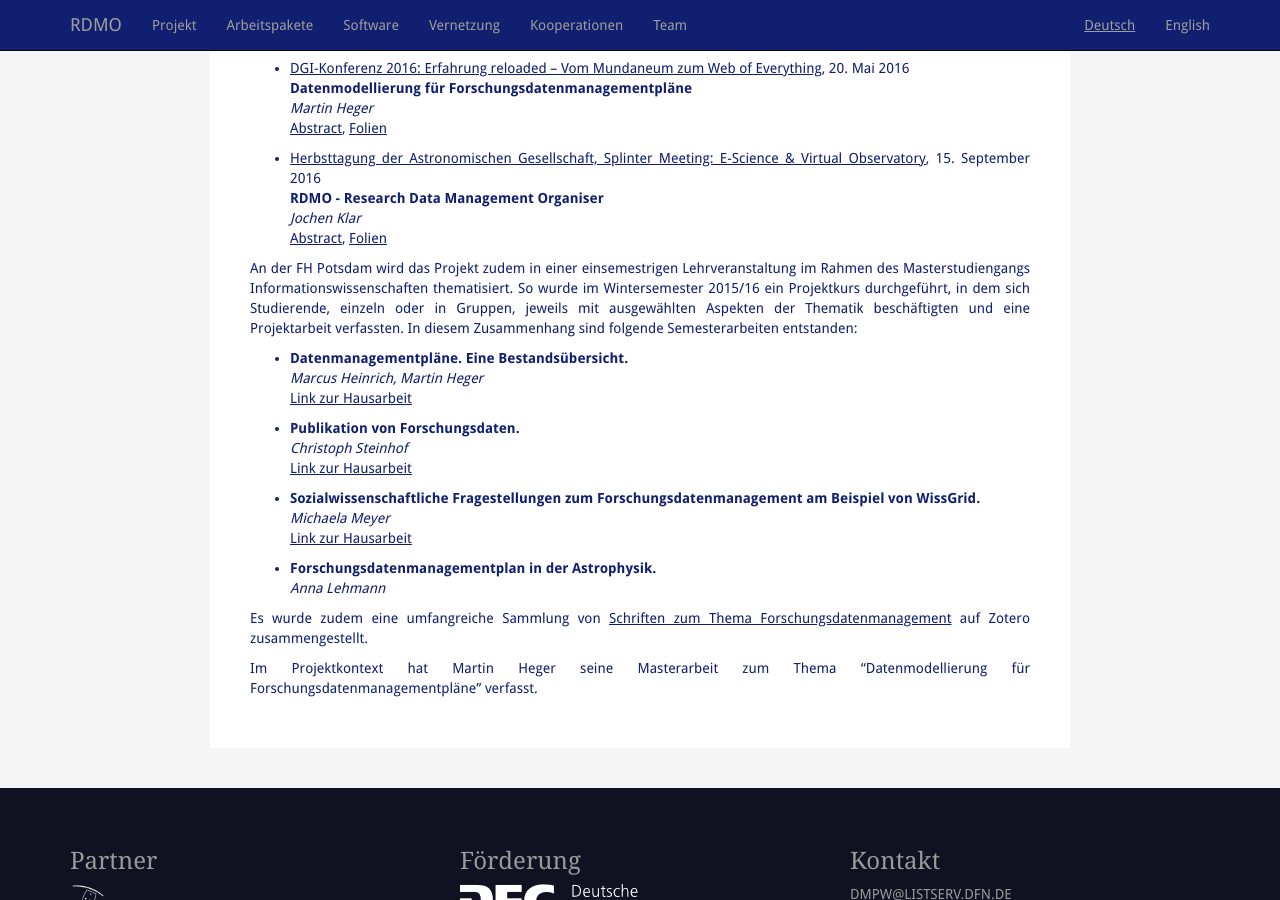
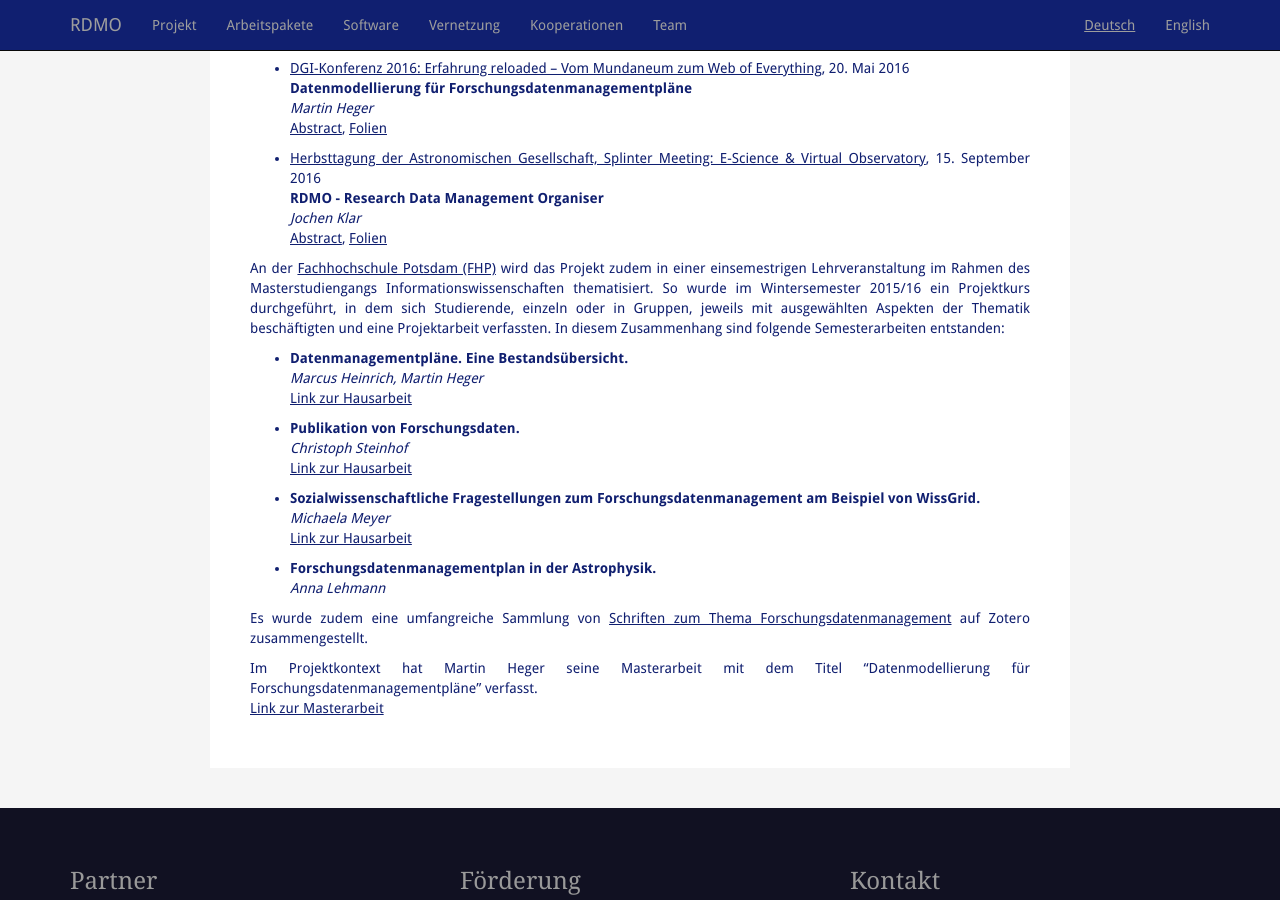
Before and after one commit to rdmorganiser/rdmorganiser.github.io, a Jekyll site: the page built from vernetzung.md, in a window 1280 px wide and 900 px high, scrolled down 587 px. Built offline with Jekyll 4.4.1, drawn with Linux system fonts in a browser that asks for light colours.

Commit message:
add master thesis, update links, update team page

```diff
--- a/en/team.html
+++ b/en/team.html
@@ -10,6 +10,9 @@ team:
 
 - text: "**Jochen Klar** works as a postdoc at [Leibniz-Institut für Astrophysik Potsdam (AIP)](http://www.aip.de). His specialities are the development and operation of astronomical databases and web services. He works in interdisciplinary projects researching data management and data publication infrastructures. He is a member of the editorial team of [forschungsdaten.org](http://www.forschungsdaten.org/)."
   image: /img/team/klar.jpg
+
+- text: "**Martin Heger** is Master of Information Science ([Potsdam University of Applied Sciences](http://www.fh-potsdam.de/)). His master thesis is \"Data modeling for Research Data Management Plans\". He also works with the RDMO project."
+  image: /img/team/heger.jpg
 
 - text: "**Harry Enke** leads the E-Science group at [Leibniz-Institut für Astrophysik Potsdam (AIP)](http://www.aip.de). He works for building digital infrastructures for research data in astrophysics. Also, he is spokesperson for the
  [Arbeitskreis Forschungsdaten (WG Research Data) of the Leibniz Gemeinschaft](http://www.leibniz-gemeinschaft.de/ueber-uns/organisation/arbeitskreise/arbeitskreis-forschungsdaten/)."
--- a/team.html
+++ b/team.html
@@ -10,6 +10,9 @@ team:
 
 - text: "**Jochen Klar** ist wissenschaftlicher Mitarbeiter am [Leibniz-Institut für Astrophysik Potsdam (AIP)](http://www.aip.de). Er arbeitet dort an der Entwicklung und dem Betrieb von astronomischen Datenbanken, sowie an interdisziplinären Projekten zu den Themen Datenmanagement und Datenveröffentlichungen. Er ist Teil des Redaktionsteams von [forschungsdaten.org](http://www.forschungsdaten.org/)."
   image: /img/team/klar.jpg
+
+- text: "**Martin Heger** ist Master in Informationswissenschaft ([Fachhochschule Potsdam](http://www.fh-potsdam.de/)). Seine Masterarbeit ist \"Datenmodellierung für Forschungsdatenmanagementpläne\". Er arbeitet ebenfalls am RDMO-Projekt."
+  image: /img/team/heger.jpg
 
 - text: "**Harry Enke** leitet die E-Science Gruppe am [Leibniz-Institut für Astrophysik Potsdam (AIP)](http://www.aip.de). Sein Arbeitsgebiet ist der Aufbau von digitaler Infrastruktur für Forschungsdaten in der Astrophysik. Er ist Sprecher des [Arbeitskreis Forschungsdaten der Leibniz-Gemeinschaft](http://www.leibniz-gemeinschaft.de/ueber-uns/organisation/arbeitskreise/arbeitskreis-forschungsdaten/)."
   image: /img/team/enke.jpg
--- a/vernetzung.md
+++ b/vernetzung.md
@@ -41,7 +41,7 @@ organization of research data management.**
 *Jochen Klar*
 [Abstract](https://www.ag2016.de/PDF/S5-63.pdf), [Folien](https://escience.aip.de/ag2016/klar_AG2016.pdf)
 
-An der FH Potsdam wird das Projekt zudem in einer einsemestrigen Lehrveranstaltung im Rahmen des Masterstudiengangs Informationswissenschaften thematisiert. So wurde im Wintersemester 2015/16 ein Projektkurs durchgeführt, in dem sich Studierende, einzeln oder in Gruppen, jeweils mit ausgewählten Aspekten der Thematik beschäftigten und eine Projektarbeit verfassten. In diesem Zusammenhang sind folgende Semesterarbeiten entstanden:
+An der [Fachhochschule Potsdam (FHP)](http://www.fh-potsdam.de/) wird das Projekt zudem in einer einsemestrigen Lehrveranstaltung im Rahmen des Masterstudiengangs Informationswissenschaften thematisiert. So wurde im Wintersemester 2015/16 ein Projektkurs durchgeführt, in dem sich Studierende, einzeln oder in Gruppen, jeweils mit ausgewählten Aspekten der Thematik beschäftigten und eine Projektarbeit verfassten. In diesem Zusammenhang sind folgende Semesterarbeiten entstanden:
 
 * **Datenmanagementpläne. Eine Bestandsübersicht.**
 *Marcus Heinrich, Martin Heger*
@@ -60,4 +60,5 @@ An der FH Potsdam wird das Projekt zudem in einer einsemestrigen Lehrveranstaltu
 
 Es wurde zudem eine umfangreiche Sammlung von [Schriften zum Thema Forschungsdatenmanagement](https://www.zotero.org/groups/forschungsdaten/items) auf Zotero zusammengestellt.
 
-Im Projektkontext hat Martin Heger seine Masterarbeit zum Thema "Datenmodellierung für Forschungsdatenmanagementpläne" verfasst.
+Im Projektkontext hat Martin Heger seine Masterarbeit mit dem Titel "Datenmodellierung für Forschungsdatenmanagementpläne" verfasst.
+[Link zur Masterarbeit]({{ site.baseurl }}/docs/Heger_MA.pdf)
```
Also changed, not shown: en/outreach.md (+2 -1 lines), img/team/heger.jpg (added), 1 other file.
